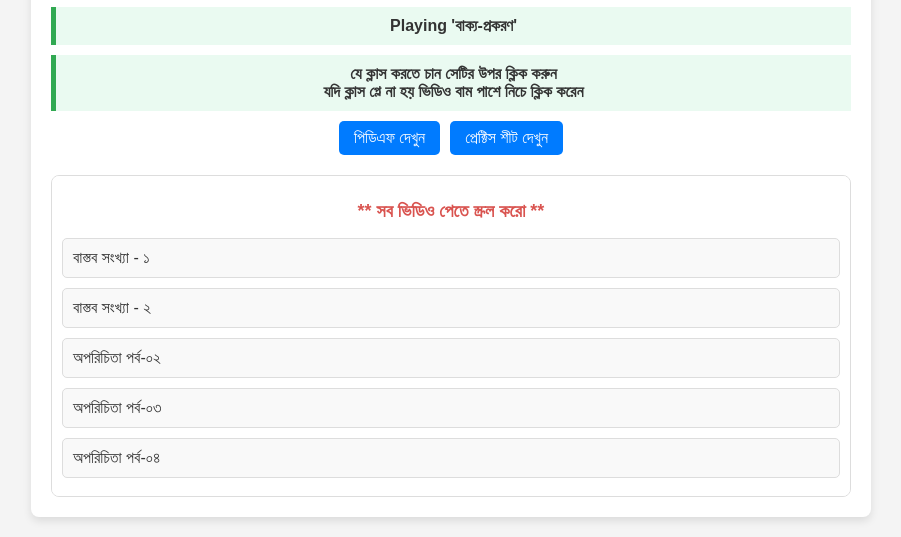
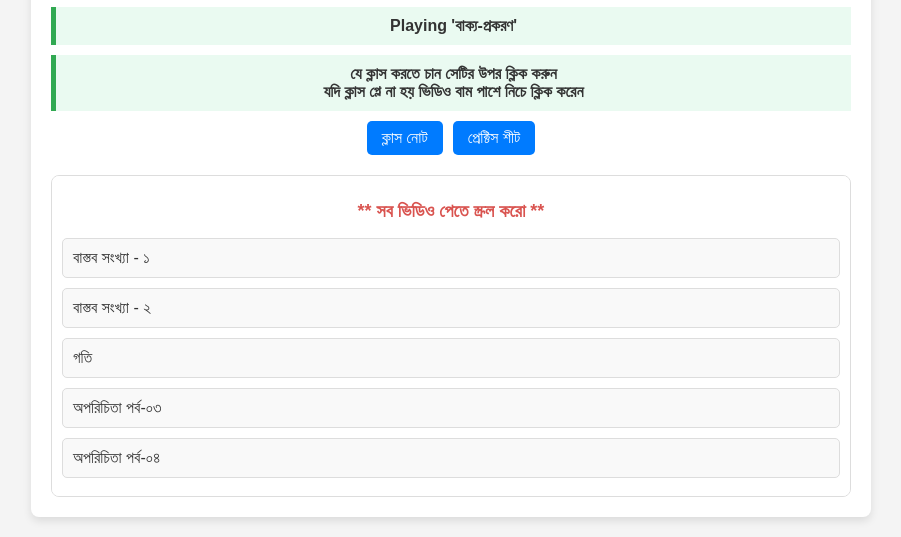
Before and after one commit to CourseVaiya/course, a plain HTML site: page sscfrb25.html in a window 1280 px wide. Shown: the part 641-1178 px from the top of the page, without its empty margins (189-1090 px from the left). Drawn offline with Linux system fonts and the light colour scheme; a web font is replaced by a local one.

Commit message:
Update sscfrb25.html

```diff
--- a/sscfrb25.html
+++ b/sscfrb25.html
@@ -214,17 +214,17 @@
     <div class="note" style="margin-top: 10px;">যে ক্লাস করতে চান সেটির উপর ক্লিক করুন <br> যদি ক্লাস প্লে না হয় ভিডিও বাম পাশে নিচে ক্লিক করেন</div>
 
     <div style="display: flex; gap: 10px; justify-content: center;">
-        <a id="pdfLink" href="https://drive.google.com/YOUR_DEFAULT_PDF_LINK" target="_blank" class="pdf-link">পিডিএফ দেখুন</a>
-        <a id="practiceLink" href="https://drive.google.com/YOUR_DEFAULT_PRACTICE_LINK" target="_blank" class="practice-link">প্রেক্টিস শীট দেখুন</a>
+        <a id="pdfLink" href="https://drive.google.com/YOUR_DEFAULT_PDF_LINK" target="_blank" class="pdf-link">ক্লাস নোট</a>
+        <a id="practiceLink" href="https://drive.google.com/YOUR_DEFAULT_PRACTICE_LINK" target="_blank" class="practice-link">প্রেক্টিস শীট</a>
     </div>
 
     <!-- Scrollable video list in a card -->
     <div class="video-list">
         <h2>** সব ভিডিও পেতে স্ক্রল করো **</h2>
         <ul>
-            <li><a onclick="loadVideo('5gQBzmAr4jE', 'https://drive.google.com/YOUR_PDF_LINK_1', 'https://drive.google.com/YOUR_PRACTICE_LINK_1', 'বাস্তব সংখ্যা - ১')">বাস্তব সংখ্যা - ১</a></li>
-            <li><a onclick="loadVideo('RYihZdiXn88', 'https://drive.google.com/YOUR_PDF_LINK_2', 'https://drive.google.com/YOUR_PRACTICE_LINK_2', 'বাস্তব সংখ্যা - ২')">বাস্তব সংখ্যা - ২</a></li>
-            <li><a onclick="loadVideo('YOUR_VIDEO_ID_3', 'https://drive.google.com/YOUR_PDF_LINK_3', 'https://drive.google.com/YOUR_PRACTICE_LINK_3', 'অপরিচিতা পর্ব-০২')">অপরিচিতা পর্ব-০২</a></li>
+            <li><a onclick="loadVideo('5gQBzmAr4jE', 'https://drive.google.com/file/d/1IIDab_bsWR2hy0GtiI6FNQZfa7Yqdzms/view', 'https://drive.google.com/file/d/15e79munJYGAZPyNfCGqvNZ_3qCgfaTkw/view', 'বাস্তব সংখ্যা - ১')">বাস্তব সংখ্যা - ১</a></li>
+            <li><a onclick="loadVideo('RYihZdiXn88', 'https://drive.google.com/file/d/1IIDab_bsWR2hy0GtiI6FNQZfa7Yqdzms/view', 'https://drive.google.com/file/d/15e79munJYGAZPyNfCGqvNZ_3qCgfaTkw/view', 'বাস্তব সংখ্যা - ২')">বাস্তব সংখ্যা - ২</a></li>
+            <li><a onclick="loadVideo('YOUR_VIDEO_ID_3', 'https://drive.google.com/file/d/1PUEEASRdisbdZborfORdc95mldtDTHWM/view', 'https://drive.google.com/file/d/1bspgQfYzGviA8XLIQGXiHsxfWqJeqem7/view', 'গতি')">গতি</a></li>
             <li><a onclick="loadVideo('YOUR_VIDEO_ID_4', 'https://drive.google.com/YOUR_PDF_LINK_4', 'https://drive.google.com/YOUR_PRACTICE_LINK_4', 'অপরিচিতা পর্ব-০৩')">অপরিচিতা পর্ব-০৩</a></li>
             <li><a onclick="loadVideo('YOUR_VIDEO_ID_5', 'https://drive.google.com/YOUR_PDF_LINK_5', 'https://drive.google.com/YOUR_PRACTICE_LINK_5', 'অপরিচিতা পর্ব-০৪')">অপরিচিতা পর্ব-০৪</a></li>
         </ul>
```
